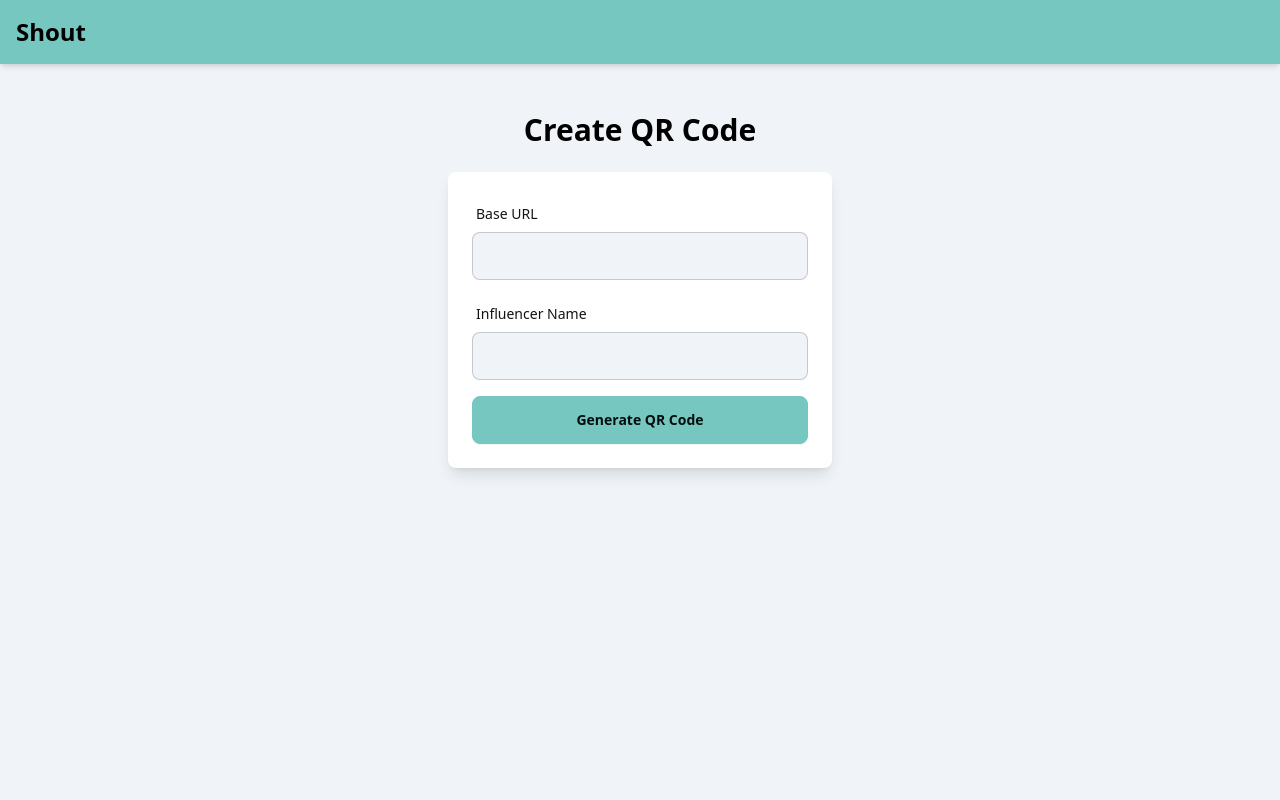
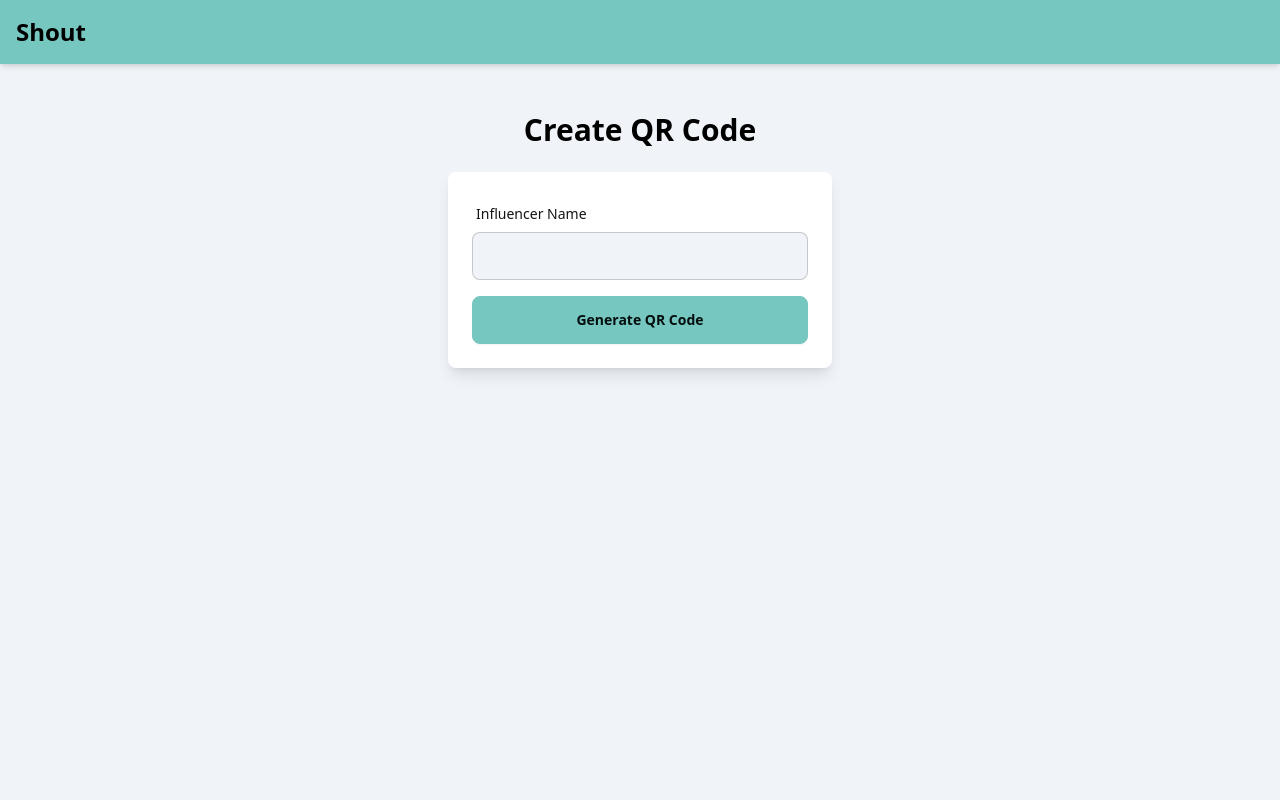
Before and after one commit to Nickwpotter/shout, a SvelteKit app: page /create-qr in a window 1280 px wide. Shown: the top 800 px of the page. Built offline with nearby package versions, Linux system fonts and the light colour scheme.

Commit message:
fixed base url on create-qr page

```diff
--- a/src/routes/create-qr/+page.svelte
+++ b/src/routes/create-qr/+page.svelte
@@ -1,24 +1,44 @@
 <script>
-import {db} from "../../firebase";
-import { collection, addDoc } from "firebase/firestore";
+  import { db } from "../../firebase";
+  import { collection, addDoc, query, where, getDocs } from "firebase/firestore";
+  import { writable } from "svelte/store";
 
-  let baseUrl = '';
+  const baseUrl = 'https://shout-b6d30.web.app/transaction';
   let influencerName = '';
   let qrCodeDataURL = '';
+  let errorMessage = writable('');
 
   const generateQRCode = async () => {
+    if (!influencerName.trim()) {
+      errorMessage.set('Influencer name cannot be empty.');
+      return;
+    }
+
+    const q = query(collection(db, "qrcodes"), where("influencerName", "==", influencerName));
+    const querySnapshot = await getDocs(q);
+
+    if (!querySnapshot.empty) {
+      // If an existing QR code is found, use it
+      const doc = querySnapshot.docs[0];
+      qrCodeDataURL = `https://api.qrserver.com/v1/create-qr-code/?data=${encodeURIComponent(doc.data().url)}&size=200x200&format=png`;
+      errorMessage.set('');
+    } else {
+      // If no existing QR code is found, create a new one
       const url = `${baseUrl}?influencer=${encodeURIComponent(influencerName)}`;
       const encodedUrl = encodeURIComponent(url);
       const apiUrl = `https://api.qrserver.com/v1/create-qr-code/?data=${encodedUrl}&size=200x200&format=png`;
-    console.log(url);
+
       try {
         qrCodeDataURL = apiUrl;
         await addDoc(collection(db, "qrcodes"), {
           influencerName,
           url
         });
+        errorMessage.set('');
       } catch (error) {
         console.error("Error generating QR Code:", error);
+        errorMessage.set('Error generating QR code. Please try again.');
+      }
     }
   };
 
@@ -35,7 +55,10 @@ import { collection, addDoc } from "firebase/firestore";
         a.click();
         window.URL.revokeObjectURL(url);
       })
-      .catch(err => console.error('Error downloading the QR code:', err));
+      .catch(err => {
+        console.error('Error downloading the QR code:', err);
+        errorMessage.set('Error downloading the QR code. Please try again.');
+      });
   };
 </script>
 
@@ -43,17 +66,14 @@ import { collection, addDoc } from "firebase/firestore";
   <h1 class="text-3xl font-bold text-black mb-6">Create QR Code</h1>
   <div class="w-full max-w-sm shadow-lg rounded-lg p-6 bg-white">
     <div class="form-control mb-4">
-      <label class="label">
-        <span class="label-text text-black">Base URL</span>
-      </label>
-      <input type="text" bind:value={baseUrl} class="input input-bordered border-black text-black"/>
-    </div>
-    <div class="form-control mb-4">
-      <label class="label">
+      <label class="label" for="influencerName">
         <span class="label-text text-black">Influencer Name</span>
       </label>
-      <input type="text" bind:value={influencerName} class="input input-bordered border-black text-black"/>
+      <input id="influencerName" type="text" bind:value={influencerName} class="input input-bordered border-black text-black"/>
     </div>
+    {#if $errorMessage}
+      <div class="text-red-500 mb-4">{$errorMessage}</div>
+    {/if}
     <button class="btn btn-primary w-full shadow-md" on:click={generateQRCode}>Generate QR Code</button>
   </div>
   {#if qrCodeDataURL}
```
Lines whose indentation alone changed are shown as unchanged.
